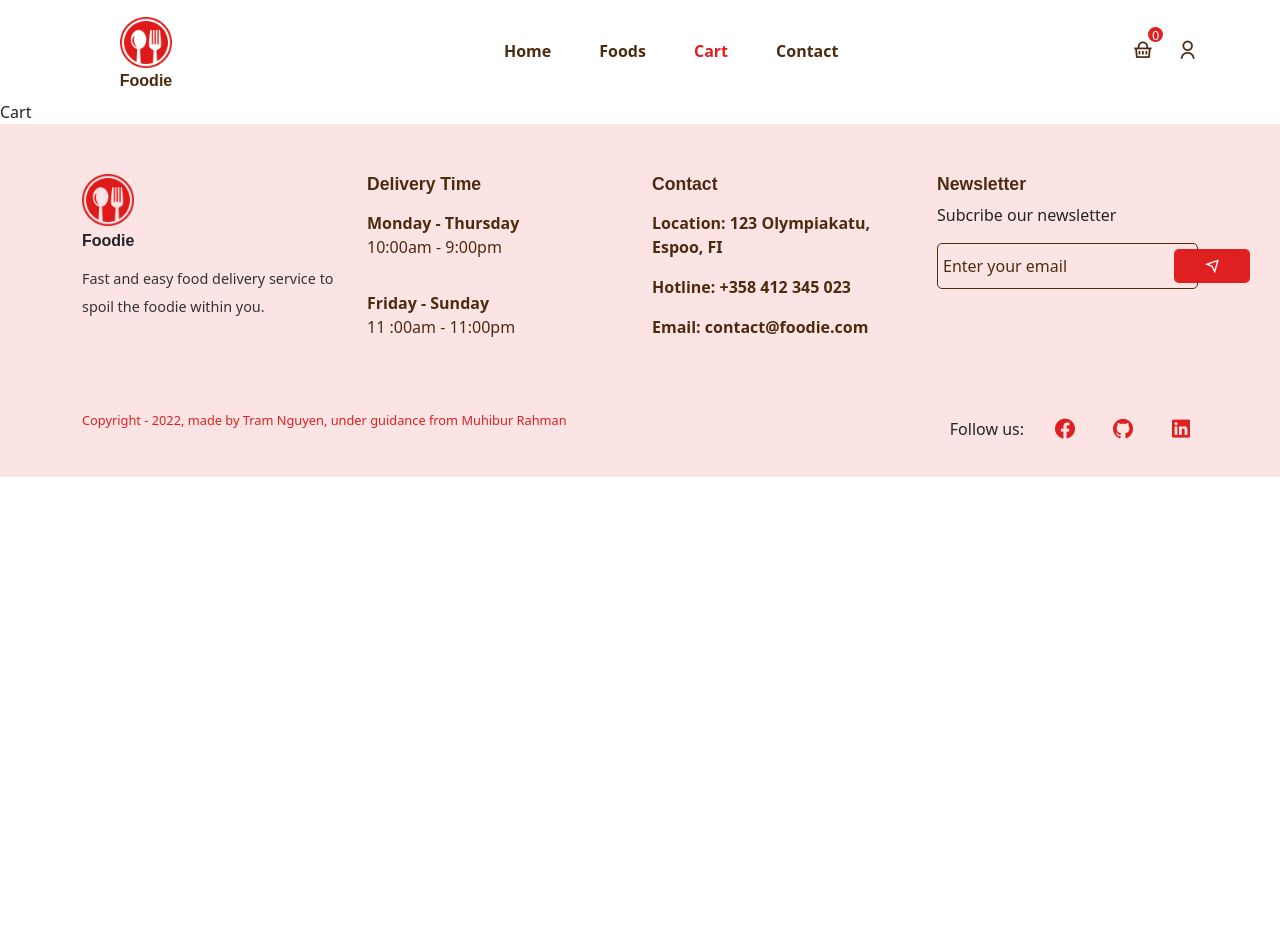
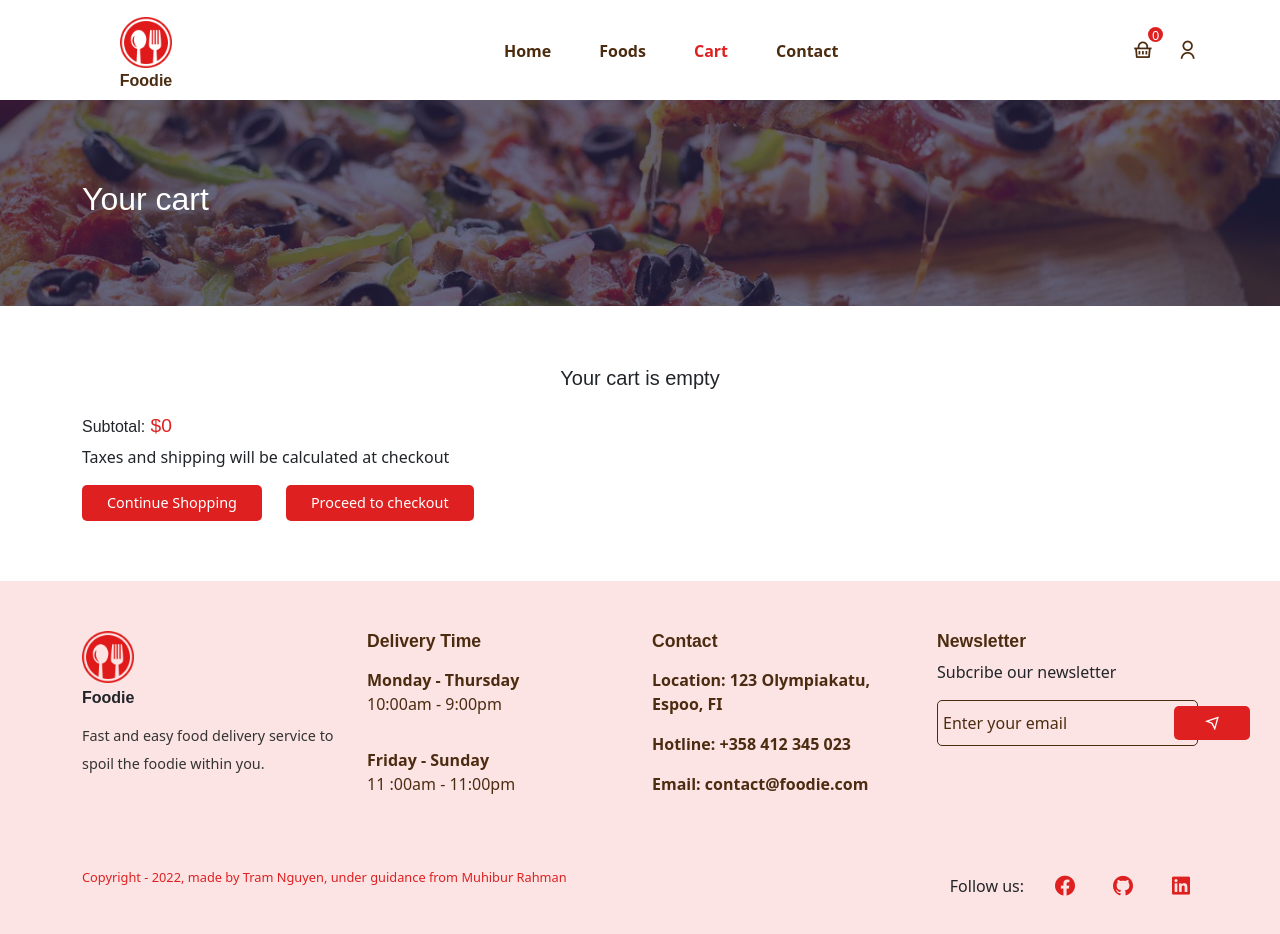
Before and after one commit to KISHORETEC/food-delivery-react-redux-app, a React (Create React App) app: page /cart in a window 1280 px wide. Before the commit the page ends 800 px from the top, so only its background shows below. Built offline with nearby package versions, Linux system fonts and the light colour scheme; a web font is replaced by a local one.

Commit message:
Finish Cart Page

```diff
--- a/src/pages/Cart.jsx
+++ b/src/pages/Cart.jsx
@@ -1,7 +1,82 @@
 import React from 'react';
+import CommonSection from '../components/UI/common-section/CommonSection';
+import Helmet from '../components/Helmet/Helmet';
+import { useSelector, useDispatch } from 'react-redux';
+import '../styles/cart-page.css';
+import { Link } from 'react-router-dom';
+import { Container, Col, Row } from 'reactstrap';
+import { cartActions } from '../store/shopping-cart/cartSlice';
+const Cart = () => {
+  const cartItems = useSelector((state) => state.cart.cartItems);
+  const totalAmount = useSelector((state) => state.cart.totalAmount);
+  return (
+    <Helmet title='Cart'>
+      <CommonSection title='Your cart' />
+      <section>
+        <Container>
+          <Row>
+            <Col lg='12'>
+              {cartItems.length === 0 ? (
+                <h5 className='text-center'>Your cart is empty</h5>
+              ) : (
+                <table className='table table-bordered'>
+                  <thead>
+                    <tr>
+                      <th>Image</th>
+                      <th>Product Title</th>
+                      <th>Price</th>
+                      <th>Quantity</th>
+                      <th>Delete</th>
+                    </tr>
+                  </thead>
+                  <tbody>
+                    {cartItems.map((item) => (
+                      <Tr item={item} key={item.id} />
+                    ))}
+                  </tbody>
+                </table>
+              )}
+              <div className='mt-4'>
+                <h6>
+                  Subtotal:
+                  <span className='cart__subtotal'> ${totalAmount}</span>
+                </h6>
+                <p>Taxes and shipping will be calculated at checkout</p>
+                <div className='cart__page-btn'>
+                  <button className='addToCart__btn me-4'>
+                    <Link to='/foods'>Continue Shopping</Link>
+                  </button>
+                  <button className='addToCart__btn'>
+                    <Link to='/checkout'>Proceed to checkout</Link>
+                  </button>
+                </div>
+              </div>
+            </Col>
+          </Row>
+        </Container>
+      </section>
+    </Helmet>
+  );
+};
 
-const Cart = () => {
-  return <div>Cart</div>;
+const Tr = (props) => {
+  const { id, image01, title, price, quantity } = props.item;
+  const dispatch = useDispatch();
+
+  const deleteItem = () => dispatch(cartActions.deleteItem(id));
+  return (
+    <tr>
+      <td className='text-center cart__img-box'>
+        <img src={image01} alt='food'></img>
+      </td>
+      <td className='text-center'>{title}</td>
+      <td className='text-center'>${price}</td>
+      <td className='text-center'>{quantity} pcs</td>
+      <td onClick={deleteItem} className='text-center cart__item-del'>
+        <i className='ri-delete-bin-line'></i>
+      </td>
+    </tr>
+  );
 };
 
 export default Cart;
--- /dev/null
+++ b/src/styles/cart-page.css
@@ -0,0 +1,30 @@
+@import '../index.css';
+
+th {
+  text-align: center !important;
+  border-bottom: 3px solid black !important;
+  background: var(--third-color) !important;
+}
+
+td {
+  vertical-align: middle;
+}
+.cart__img-box {
+  width: 80px;
+}
+
+.cart__img-box img {
+  width: 100%;
+}
+
+.cart__item-del i {
+  cursor: pointer;
+}
+
+.cart__page-btn a {
+  color: #fff;
+}
+.cart__subtotal {
+  color: var(--secondary-color);
+  font-size: 1.2rem;
+}
```
